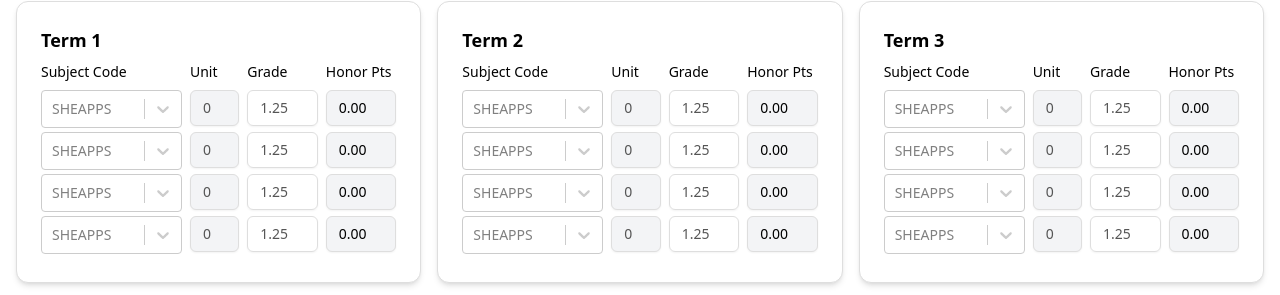
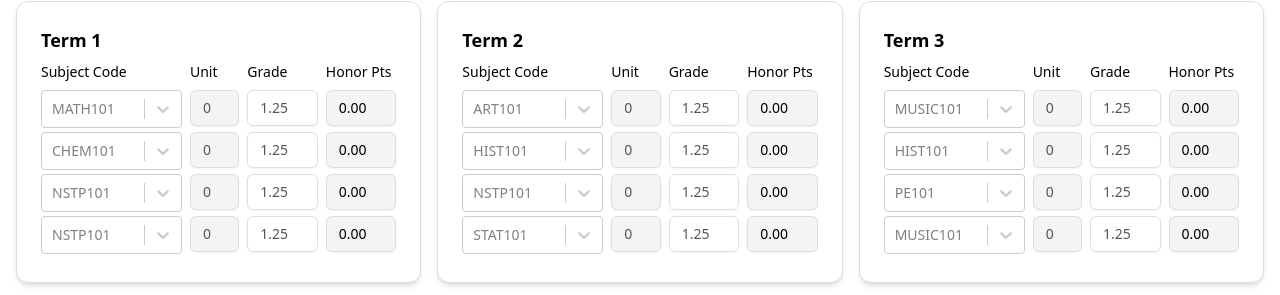
Before and after one commit to jpcsapc/APC-Honors-Checker, a Next.js app: page /honors in a window 1280 px wide. Shown: the part 471-766 px from the top of the page. Built offline with nearby package versions, Linux system fonts and the light colour scheme.

Commit message:
feat: add random subject code placeholder in TermTable component

```diff
--- a/src/components/TermTable.tsx
+++ b/src/components/TermTable.tsx
@@ -27,11 +27,15 @@ export function TermTable({ term }: { term: string }) {
     }))
   );
 
-  // Create options for React Select from subject data
   const subjectOptions: SubjectOption[] = Object.keys(subjectData).map(code => ({
     value: code,
     label: code
   }));
+
+  const getRandomSubjectCode = () => {
+    const subjectCodes = Object.keys(subjectData);
+    return subjectCodes[Math.floor(Math.random() * subjectCodes.length)];
+  };
 
   const updateRow = (index: number, field: keyof RowData, value: string | number) => {
     const newRows = [...rows];
@@ -86,7 +90,9 @@ export function TermTable({ term }: { term: string }) {
                 options={subjectOptions}
                 value={row.subjectCode ? { value: row.subjectCode, label: row.subjectCode } : null}
                 onChange={(option) => handleSubjectCodeChange(i, option)}
-                placeholder="SHEAPPS"
+
+                // Place Holder is some random subject code in the subjectcodelist
+                placeholder={getRandomSubjectCode()}
                 isClearable
                 isSearchable
                 className="text-sm"
```
